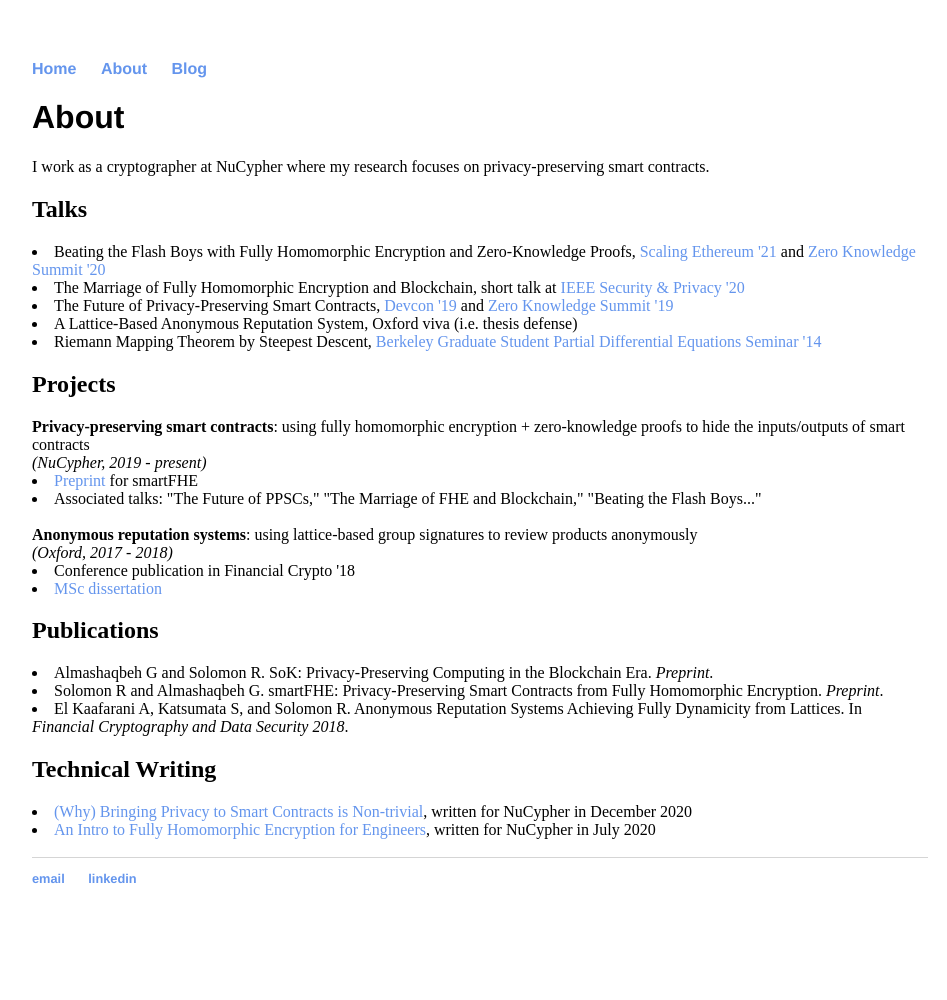
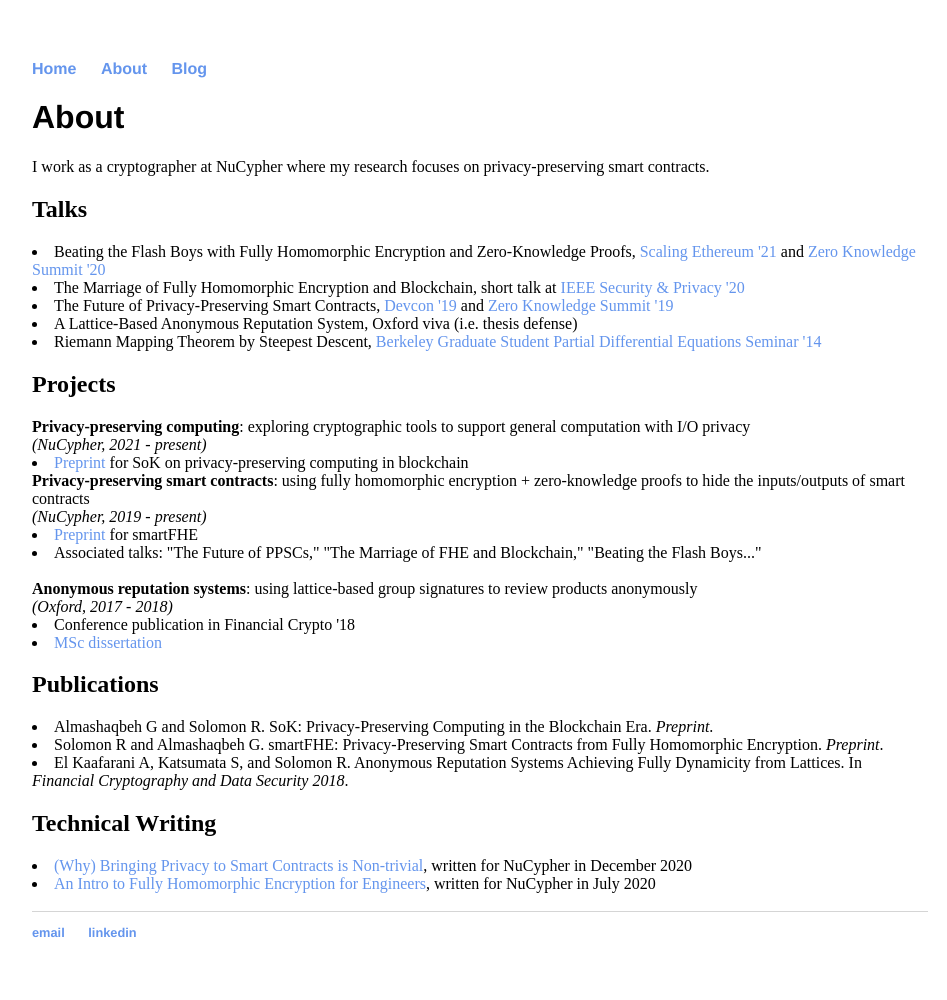
Before and after one commit to ravital/ravital.github.io, a Jekyll site: the page built from about/index.html, in a window 1280 px wide. Shown: the whole page, without its empty margins (160-1107 px from the left). Built offline with Jekyll 4.4.1, drawn with Linux system fonts in a browser that asks for light colours; before the commit the page ends 946 px from its top, so only the background shows below that.

Commit message:
Update index.html

```diff
--- a/about/index.html
+++ b/about/index.html
@@ -17,6 +17,9 @@ title: About Ravital Solomon
 
 
 			<h2>Projects</h2>
+
+			<b>Privacy-preserving computing</b>: exploring cryptographic tools to support general computation with I/O privacy <br><i>(NuCypher, 2021 - present)</i><br>
+				<li><a href="https://eprint.iacr.org/2021/727">Preprint</a> for SoK on privacy-preserving computing in blockchain</li>
 			<b>Privacy-preserving smart contracts</b>: using fully homomorphic encryption + zero-knowledge proofs to hide the inputs/outputs of smart contracts <br><i>(NuCypher, 2019 - present)</i><br>
 				<li><a href="https://eprint.iacr.org/2021/133.pdf">Preprint</a> for smartFHE</li>
 				<li>Associated talks: "The Future of PPSCs," "The Marriage of FHE and Blockchain," "Beating the Flash Boys..."</li><br>
```
